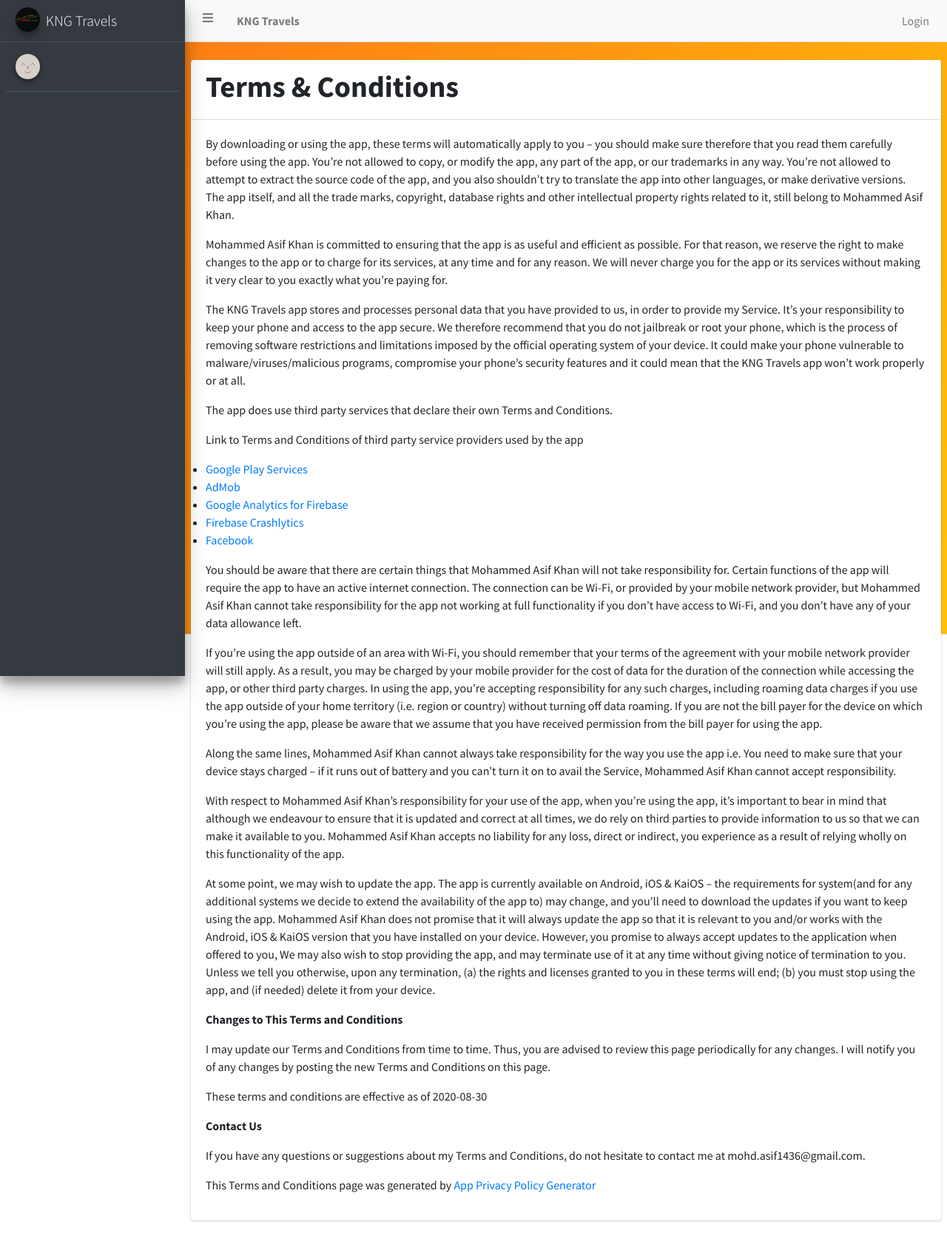
After one commit to asif1436/KNG-Travels, a Django app: page /terms-conditions/ in a window 1280 px wide. The commit adds this page. Shown: the whole page at 74% size. Run offline with Django 3.2, Linux system fonts and the light colour scheme; data that the repository does not hold is empty; some libraries are stand-ins or nearby versions.

Commit message:
privacy-policy and terms and condition added

```diff
--- a/travel/admin_page/templates/base.html
+++ b/travel/admin_page/templates/base.html
@@ -259,7 +259,7 @@ section{
     <aside class="main-sidebar sidebar-dark-primary elevation-4">
       <!-- Brand Logo -->
       <a href="{% url 'home' %}" class="brand-link">
-        <img src="{% static 'assets/img/logo1.png' %}" alt="logo1" class="brand-image img-circle elevation-3"
+        <img src="{% static 'assets/img/kng.png' %}" alt="kng" class="brand-image img-circle elevation-3"
             style="opacity: .8">
         <span class="brand-text font-weight-light">KNG Travels</span>
       </a>
--- /dev/null
+++ b/travel/admin_page/templates/terms-conditions.html
@@ -0,0 +1,131 @@
+{% extends 'base.html'  %}
+{% load static %}
+{# Load the tag library #}
+{% load bootstrap4  %}
+
+{# Load CSS and JavaScript #}
+{% bootstrap_css  %}
+
+{% bootstrap_javascript jquery='full' %}
+{% load socialaccount %}
+{% providers_media_js %} (ONLY FOR FACEBOOK)
+
+{% block content %}
+<div class="row justify-content-center">
+    <div class="card">
+        <div class="card-header">
+            <div class="card-title">
+                <h1><strong>Terms &amp; Conditions</strong></h1>
+            </div>
+
+        </div>
+        <div class="card-body">
+            <p>
+                By downloading or using the app, these terms will
+                automatically apply to you – you should make sure therefore
+                that you read them carefully before using the app. You’re not
+                allowed to copy, or modify the app, any part of the app, or
+                our trademarks in any way. You’re not allowed to attempt to
+                extract the source code of the app, and you also shouldn’t try
+                to translate the app into other languages, or make derivative
+                versions. The app itself, and all the trade marks, copyright,
+                database rights and other intellectual property rights related
+                to it, still belong to Mohammed Asif Khan.
+            </p> <p>
+                Mohammed Asif Khan is committed to ensuring that the app is
+                as useful and efficient as possible. For that reason, we
+                reserve the right to make changes to the app or to charge for
+                its services, at any time and for any reason. We will never
+                charge you for the app or its services without making it very
+                clear to you exactly what you’re paying for.
+            </p> <p>
+                The KNG Travels app stores and processes personal data that
+                you have provided to us, in order to provide my
+                Service. It’s your responsibility to keep your phone and
+                access to the app secure. We therefore recommend that you do
+                not jailbreak or root your phone, which is the process of
+                removing software restrictions and limitations imposed by the
+                official operating system of your device. It could make your
+                phone vulnerable to malware/viruses/malicious programs,
+                compromise your phone’s security features and it could mean
+                that the KNG Travels app won’t work properly or at all.
+            </p> <div><p>
+                The app does use third party services that declare their own
+                Terms and Conditions.
+                </p> <p>
+                Link to Terms and Conditions of third party service
+                providers used by the app
+                </p> <ul><li><a href="https://policies.google.com/terms" target="_blank" rel="noopener noreferrer">Google Play Services</a></li><li><a href="https://developers.google.com/admob/terms" target="_blank" rel="noopener noreferrer">AdMob</a></li><li><a href="https://firebase.google.com/terms/analytics" target="_blank" rel="noopener noreferrer">Google Analytics for Firebase</a></li><li><a href="https://firebase.google.com/terms/crashlytics" target="_blank" rel="noopener noreferrer">Firebase Crashlytics</a></li><li><a href="https://www.facebook.com/legal/terms/plain_text_terms" target="_blank" rel="noopener noreferrer">Facebook</a></li><!----><!----><!----><!----><!----><!----><!----><!----><!----><!----><!----><!----><!----><!----><!----><!----><!----><!----></ul></div> <p>
+                You should be aware that there are certain things that
+                Mohammed Asif Khan will not take responsibility for. Certain
+                functions of the app will require the app to have an active
+                internet connection. The connection can be Wi-Fi, or provided
+                by your mobile network provider, but Mohammed Asif Khan
+                cannot take responsibility for the app not working at full
+                functionality if you don’t have access to Wi-Fi, and you don’t
+                have any of your data allowance left.
+            </p> <p></p> <p>
+                If you’re using the app outside of an area with Wi-Fi, you
+                should remember that your terms of the agreement with your
+                mobile network provider will still apply. As a result, you may
+                be charged by your mobile provider for the cost of data for
+                the duration of the connection while accessing the app, or
+                other third party charges. In using the app, you’re accepting
+                responsibility for any such charges, including roaming data
+                charges if you use the app outside of your home territory
+                (i.e. region or country) without turning off data roaming. If
+                you are not the bill payer for the device on which you’re
+                using the app, please be aware that we assume that you have
+                received permission from the bill payer for using the app.
+            </p> <p>
+                Along the same lines, Mohammed Asif Khan cannot always take
+                responsibility for the way you use the app i.e. You need to
+                make sure that your device stays charged – if it runs out of
+                battery and you can’t turn it on to avail the Service,
+                Mohammed Asif Khan cannot accept responsibility.
+            </p> <p>
+                With respect to Mohammed Asif Khan’s responsibility for your
+                use of the app, when you’re using the app, it’s important to
+                bear in mind that although we endeavour to ensure that it is
+                updated and correct at all times, we do rely on third parties
+                to provide information to us so that we can make it available
+                to you. Mohammed Asif Khan accepts no liability for any
+                loss, direct or indirect, you experience as a result of
+                relying wholly on this functionality of the app.
+            </p> <p>
+                At some point, we may wish to update the app. The app is
+                currently available on Android, iOS &amp; KaiOS – the requirements for
+                system(and for any additional systems we
+                decide to extend the availability of the app to) may change,
+                and you’ll need to download the updates if you want to keep
+                using the app. Mohammed Asif Khan does not promise that it
+                will always update the app so that it is relevant to you
+                and/or works with the Android, iOS &amp; KaiOS version that you have
+                installed on your device. However, you promise to always
+                accept updates to the application when offered to you, We may
+                also wish to stop providing the app, and may terminate use of
+                it at any time without giving notice of termination to you.
+                Unless we tell you otherwise, upon any termination, (a) the
+                rights and licenses granted to you in these terms will end;
+                (b) you must stop using the app, and (if needed) delete it
+                from your device.
+            </p> <p><strong>Changes to This Terms and Conditions</strong></p> <p>
+                I may update our Terms and Conditions
+                from time to time. Thus, you are advised to review this page
+                periodically for any changes. I will
+                notify you of any changes by posting the new Terms and
+                Conditions on this page.
+            </p> <p>
+                These terms and conditions are effective as of 2020-08-30
+            </p> <p><strong>Contact Us</strong></p> <p>
+                If you have any questions or suggestions about my
+                Terms and Conditions, do not hesitate to contact me
+                at mohd.asif1436@gmail.com.
+            </p> <p>
+                This Terms and Conditions page was generated by
+                <a href="https://app-privacy-policy-generator.firebaseapp.com/" target="_blank" rel="noopener noreferrer">App Privacy Policy Generator</a></p>
+
+        </div>
+    </div>
+</div>
+{% endblock %}
--- a/travel/admin_page/urls.py
+++ b/travel/admin_page/urls.py
@@ -45,6 +45,8 @@ urlpatterns = [
     path('delete-car/<int:c_id>/', views.Deletecar, name='delete_car'),
     path('car-details/', views.Cardetail, name='car_detail'),
     path('add-cities/', views.Add_Cities, name='add_cities'),
+    path('privacy-policy/', views.Privacy_Policy, name='privacy_policy'),
+    path('terms-conditions/', views.Terms_Conditions, name='terms_conditions'),
 
     path('outstationlive_view/', views.Oustation_live_view, name='outstationlive_view'),
     path('locallive_view/', views.Local_live_view, name='locallive_view'),
--- a/travel/admin_page/views.py
+++ b/travel/admin_page/views.py
@@ -849,3 +849,10 @@ def download_apk(request):
             return response
     # If file is not exists
     raise Http404
+
+def Privacy_Policy(request):
+    return render(request, 'privacy-policy.html')
+
+
+def Terms_Conditions(request):
+    return render(request, 'terms-conditions.html')
```
Also changed, not shown: travel/admin_page/templates/privacy-policy.html (added, +132 -0 lines), travel/travel/settings.py (+5 -5 lines), travel/db.sqlite3, travel/static/assets/img/kng.png, travel/static/assets/img/logo.jpg (added).
